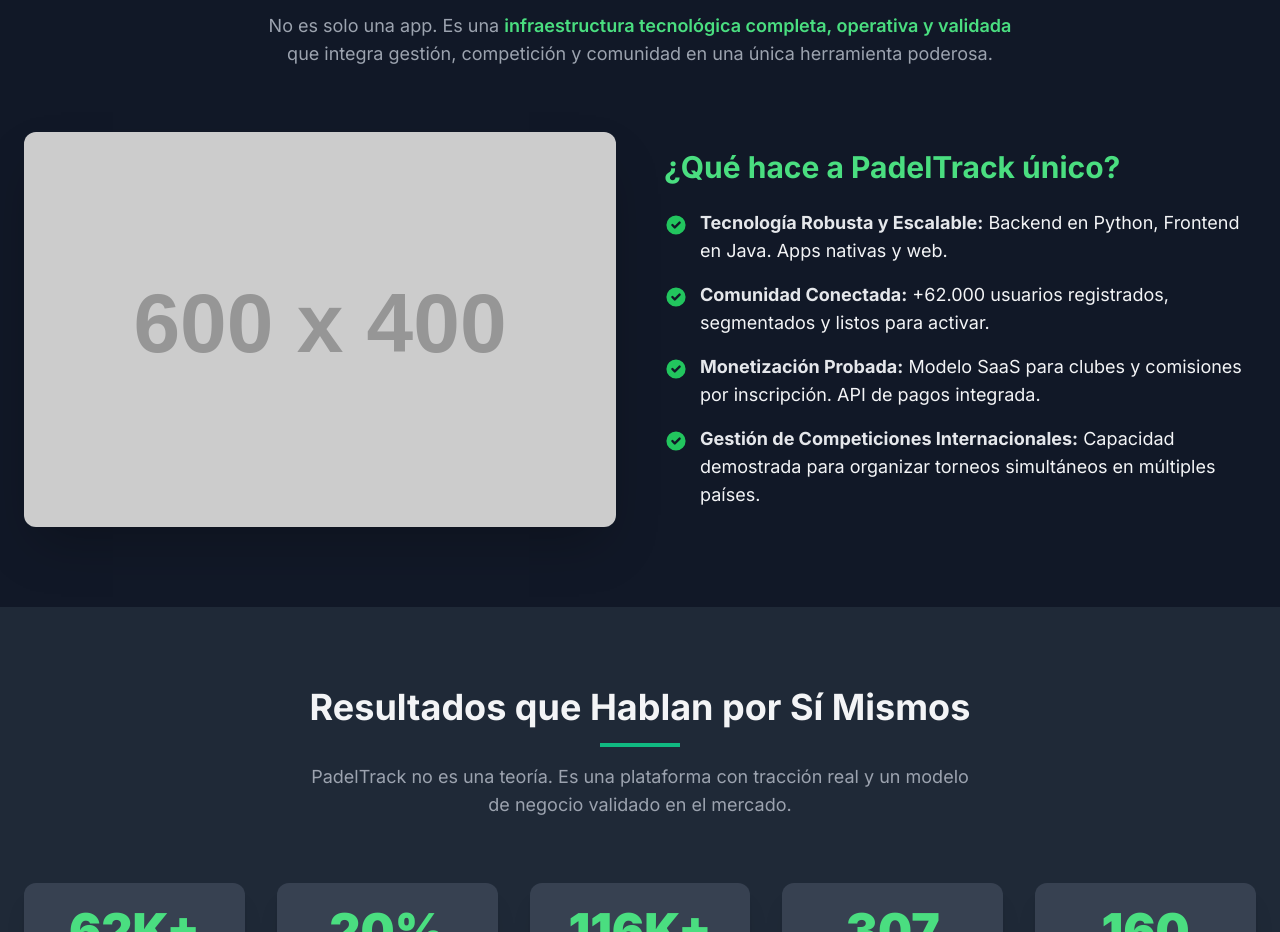
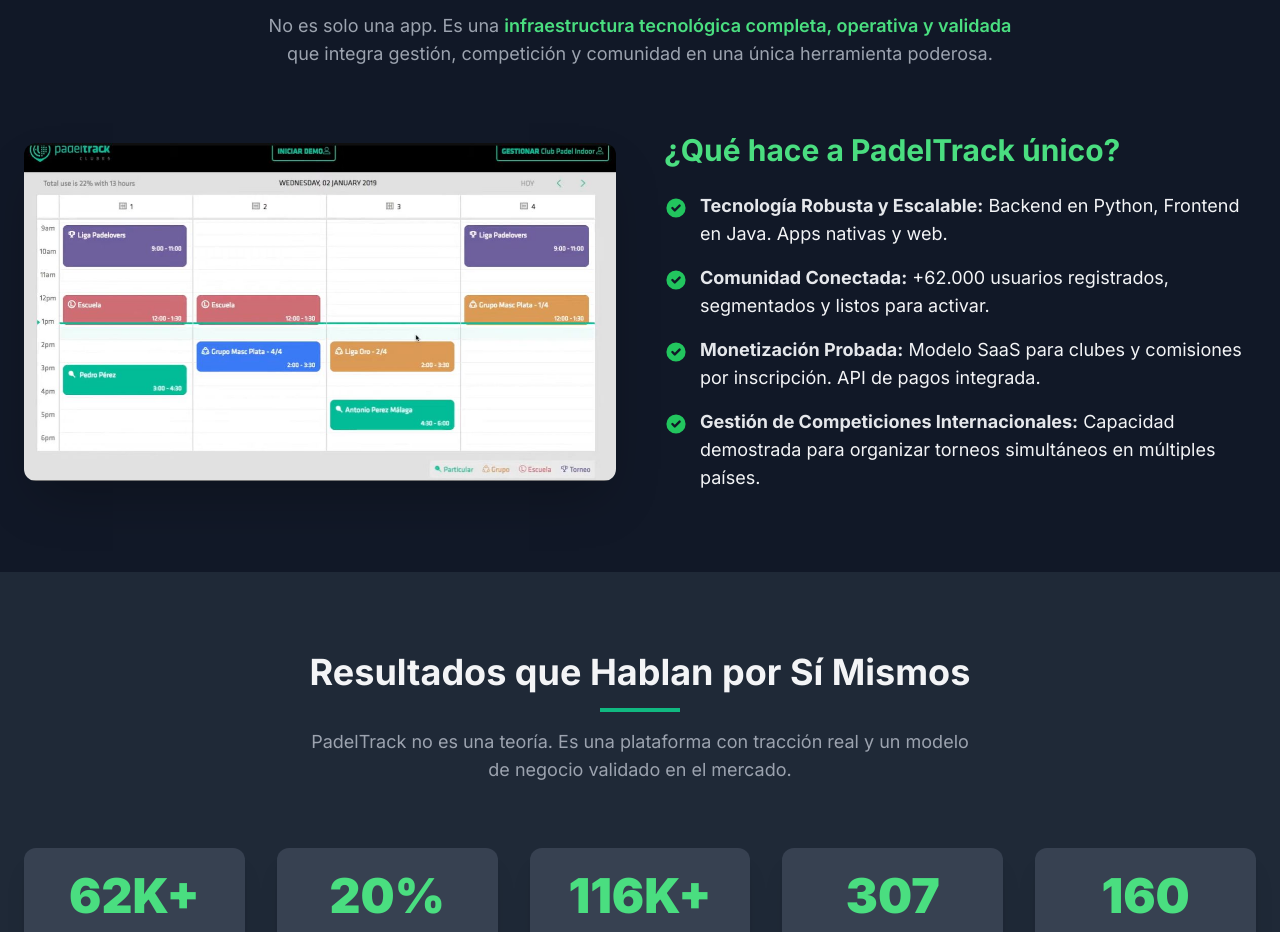
Before and after one commit to jlalcolea/padeltrack, a plain HTML site: page es/index.html in a window 1280 px wide. Shown: the part 1580-2512 px from the top of the page. Drawn offline with nearby package versions, Linux system fonts and the light colour scheme; placeholder pictures from the web are drawn by us.

Commit message:
Update index.html

```diff
--- a/es/index.html
+++ b/es/index.html
@@ -103,7 +103,7 @@
 
             <div class="grid md:grid-cols-2 gap-12 items-center">
                 <div>
-                    <img src="https://placehold.co/600x400/374151/9CA3AF?text=Dashboard+PadelTrack" alt="Dashboard de PadelTrack" class="rounded-xl shadow-2xl">
+                    <img src="images/dashboard.jpg" alt="Dashboard de PadelTrack" class="rounded-xl shadow-2xl">
                 </div>
                 <div>
                     <h3 class="text-3xl font-bold mb-6 text-green-400">¿Qué hace a PadelTrack único?</h3>
```
